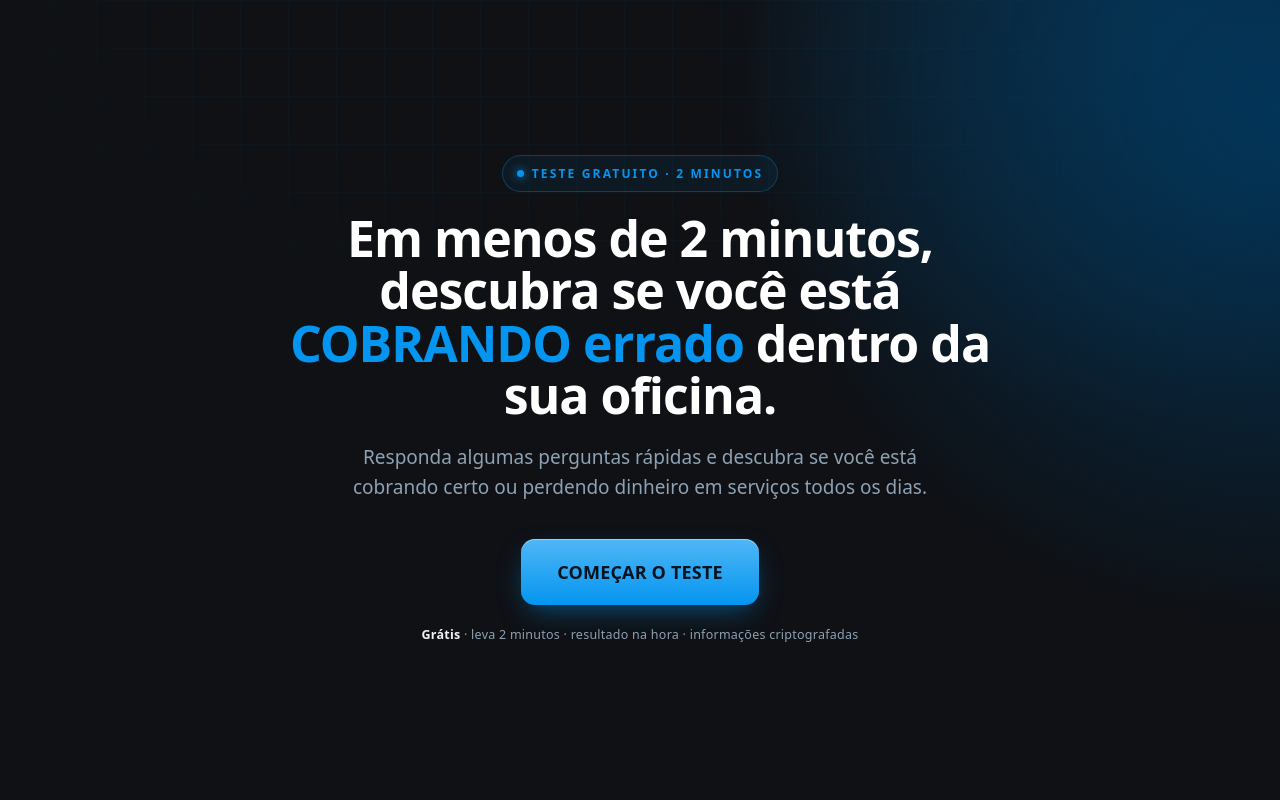
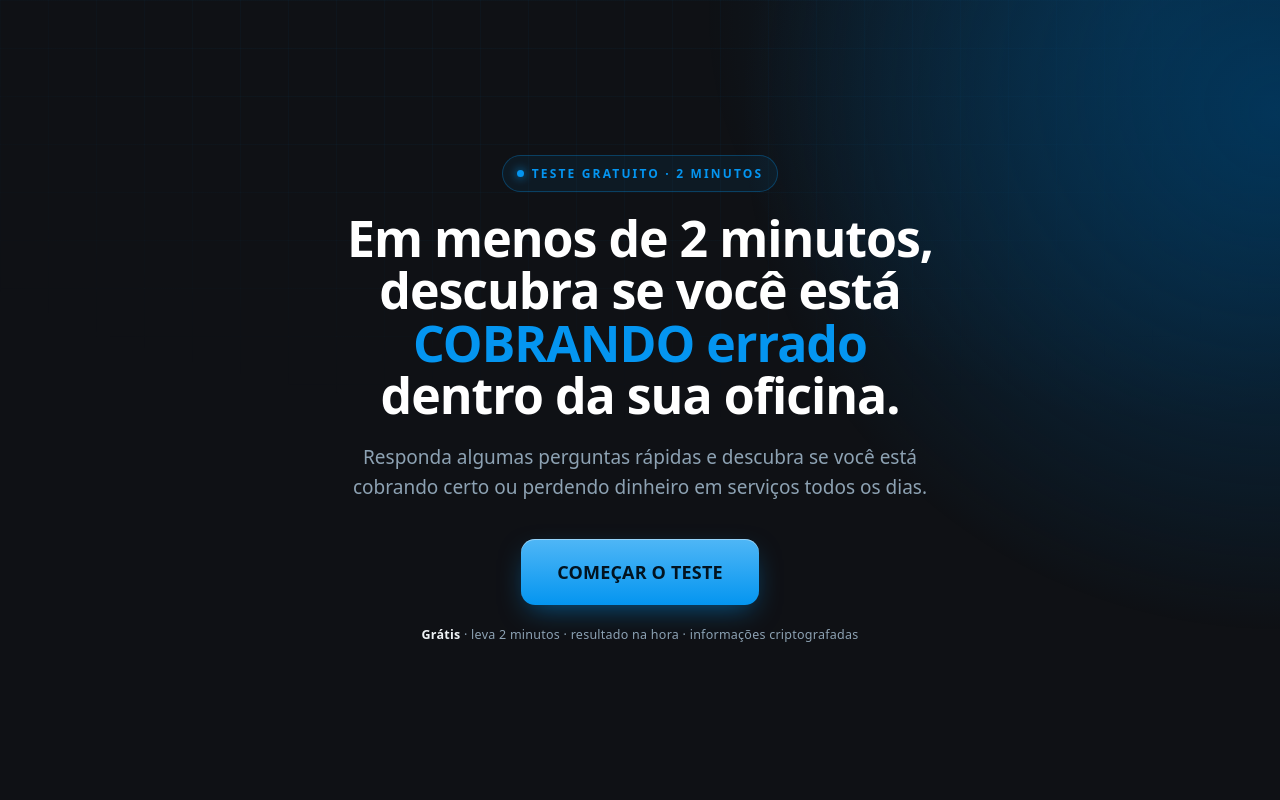
Before and after one commit to cezarhlima1/diegomensor, a Next.js app: page /quiz in a window 1280 px wide. Shown: the top 800 px of the page. Built offline with nearby package versions, Linux system fonts and the light colour scheme.

Commit message:
ajuste de linhas quiz

```diff
--- a/components/quiz/Quiz.tsx
+++ b/components/quiz/Quiz.tsx
@@ -69,7 +69,7 @@ export default function Quiz() {
 
         {stage === "intro" && <div className="text-center cta-reveal">
           <span className="tag">Teste gratuito · 2 minutos</span>
-          <h1 className="section-title mt-5">Em menos de 2 minutos, descubra se você está <span className="text-blue">COBRANDO errado</span> dentro da sua oficina.</h1>
+          <h1 className={`section-title mt-5 ${styles.introTitle}`}>Em menos de 2 minutos, descubra se você está <span className="text-blue">COBRANDO errado</span> dentro da sua oficina.</h1>
           <p className="lead mt-5 max-w-[600px] mx-auto">Responda algumas perguntas rápidas e descubra se você está cobrando certo ou perdendo dinheiro em serviços todos os dias.</p>
           <button className="btn btn--lg mt-9" onClick={() => setStage("quiz")}>Começar o teste</button>
           <p className="reassure mt-5"><b>Grátis</b> · leva 2 minutos · resultado na hora · informações criptografadas</p>
--- a/components/quiz/quiz.module.css
+++ b/components/quiz/quiz.module.css
@@ -1,4 +1,5 @@
 .quizShell,.insightCard,.leadCapture{position:relative;z-index:1}
+.introTitle{max-width:720px;margin-inline:auto;text-align:center;text-wrap:balance}
 .quizShell{padding:clamp(22px,4vw,38px);border:1px solid rgba(143,178,204,.13);border-radius:22px;background:rgba(16,25,33,.72);box-shadow:0 24px 70px -45px rgba(4,149,240,.45);backdrop-filter:blur(12px)}
 .insightCard{box-shadow:0 24px 70px -42px rgba(4,149,240,.5)}
 .leadCapture{padding:clamp(22px,4vw,36px);border:1px solid rgba(143,178,204,.12);border-radius:22px;background:rgba(16,25,33,.72);backdrop-filter:blur(12px)}
```
